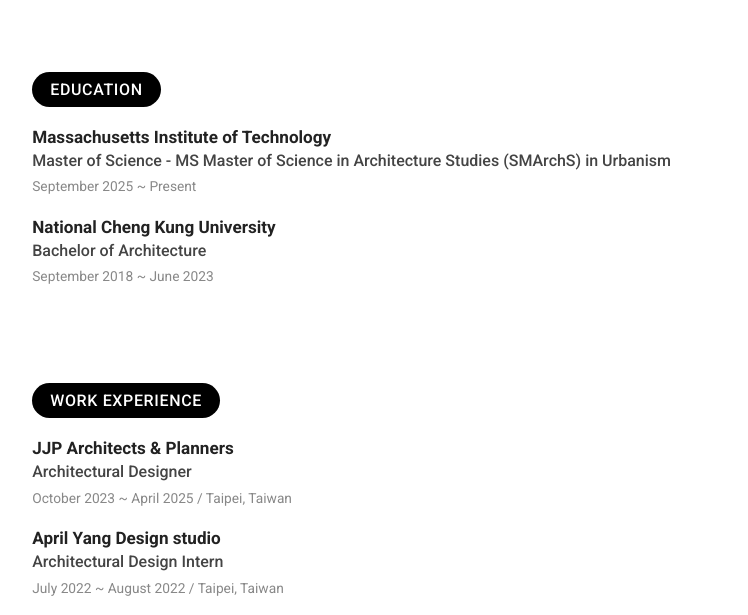
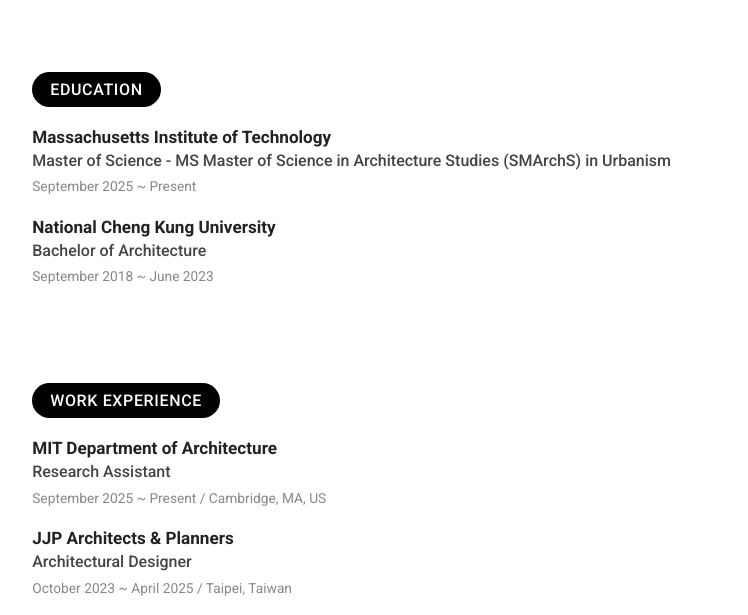
Before and after one commit to yajulee/yajulee.github.io, a plain HTML site: page public/about.html in a window 1280 px wide. Shown: the part 150-765 px from the top of the page, without its empty margins (253-1001 px from the left). Drawn offline with nearby package versions, Linux system fonts and the light colour scheme.

Commit message:
Describe your changes

```diff
--- a/public/about.html
+++ b/public/about.html
@@ -69,6 +69,11 @@
 
         <section>
           <h2>WORK EXPERIENCE</h2>
+          <div class="item-block">
+            <h3 class="medium-title">MIT Department of Architecture</h3>
+            <p class="item-role">Research Assistant</p>
+            <p class="item-date-location">September 2025 ~ Present / Cambridge, MA, US</p>
+          </div>
           <div class="item-block">
             <h3 class="medium-title">JJP Architects & Planners</h3>
             <p class="item-role">Architectural Designer</p>
```
